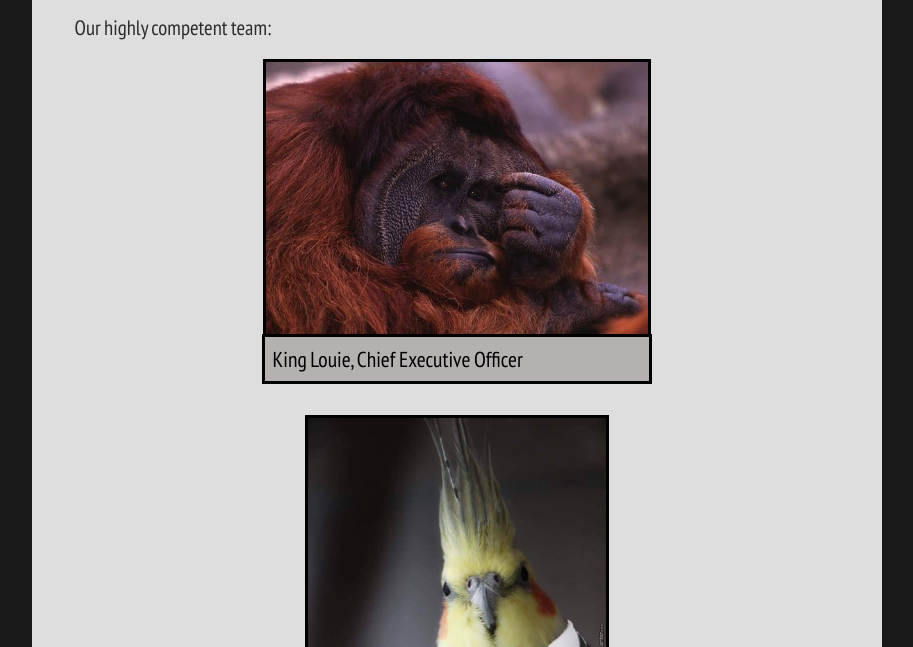
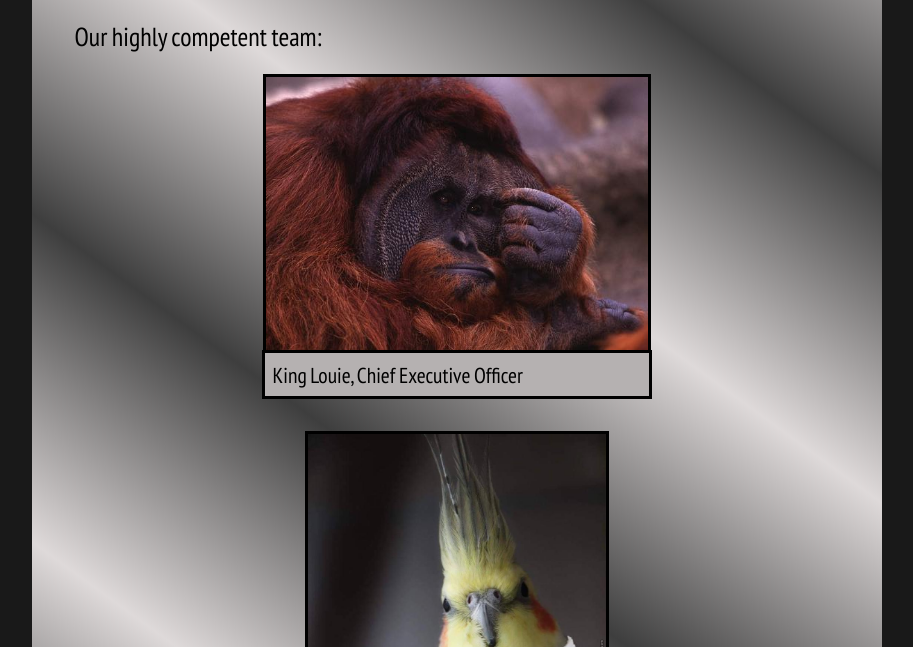
Before and after one commit to SebiCF/WF-SebastianMalcher-CodeReview-02, a plain HTML site: page team.html in a window 1280 px wide. Shown: the part 153-800 px from the top of the page, without its empty margins (183-1096 px from the left). Drawn offline with Linux system fonts and the light colour scheme.

Commit message:
css adjustments

```diff
--- a/css/style.css
+++ b/css/style.css
@@ -109,11 +109,6 @@ div[class=flexDown] {
     border: 1px solid rgb(222, 222, 222, 0.4);
 }
 
-.flexTextInput {
-    /* flexbox for textinputs*/
-    justify-content: space-around;
-
-}
 
 /* submit button adjustments*/
 .flexSubmit {
@@ -149,6 +144,9 @@ select {
     height: 60%;
     width: 90%;
     font-size: 1.1em;
+}
+#country {
+    height: 72%;
 }
 
 .divFlexChildren>select {
--- a/css/style_team.css
+++ b/css/style_team.css
@@ -1,8 +1,12 @@
+.divSite{
+	background-image: linear-gradient(-144deg, #ded9d9f5,#3e3e3e,#ded9d9f5,#3e3e3e,#ded9d9f5,#3e3e3e,#ded9d9f5,#3e3e3e)
+}
+
 .articleHeading{
-	text-align: left;
-	margin-left: 5%;
-	font-weight: 500;
-	font-size: 130%;
+    margin-left: 5%;
+    font-weight: 500;
+    font-size: 163%;
+    color: black;
 }
 main > .flexArticle{
 	flex-direction: column;
```
